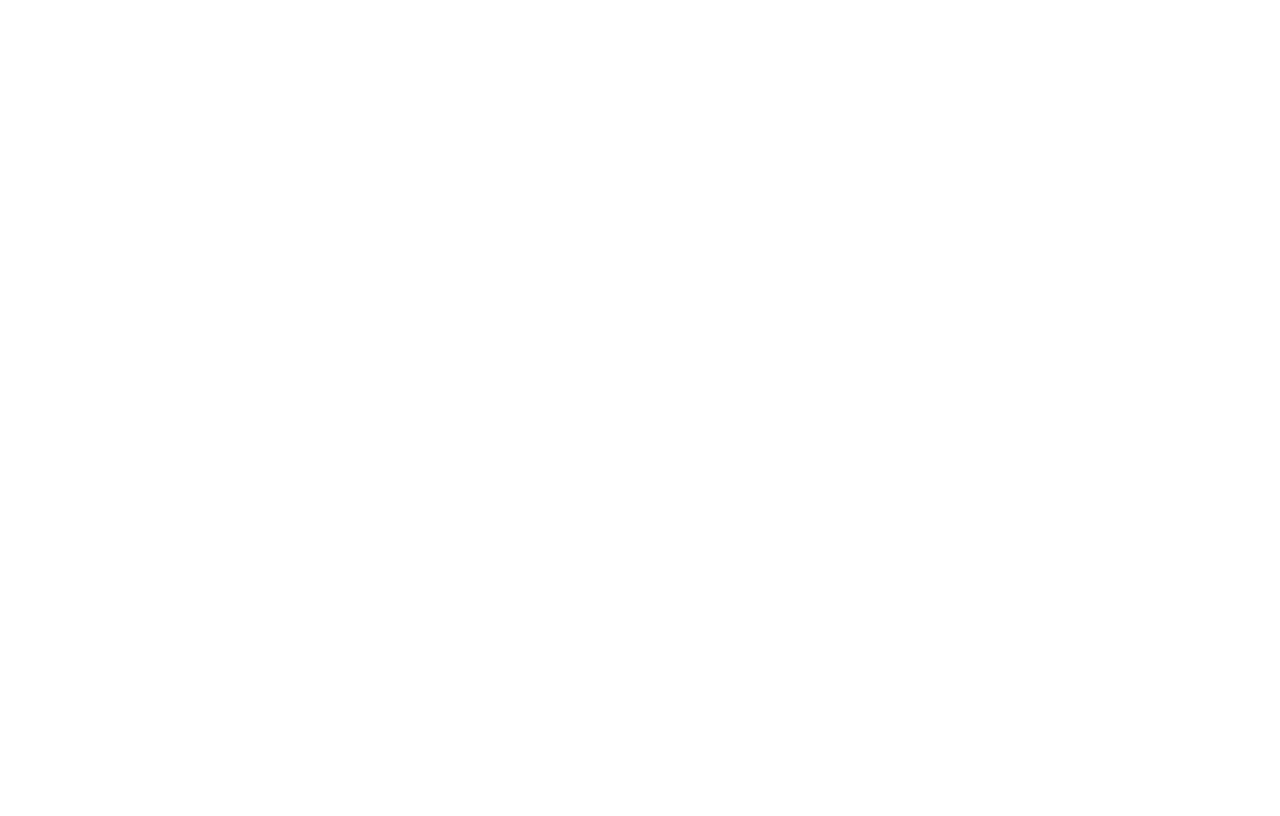
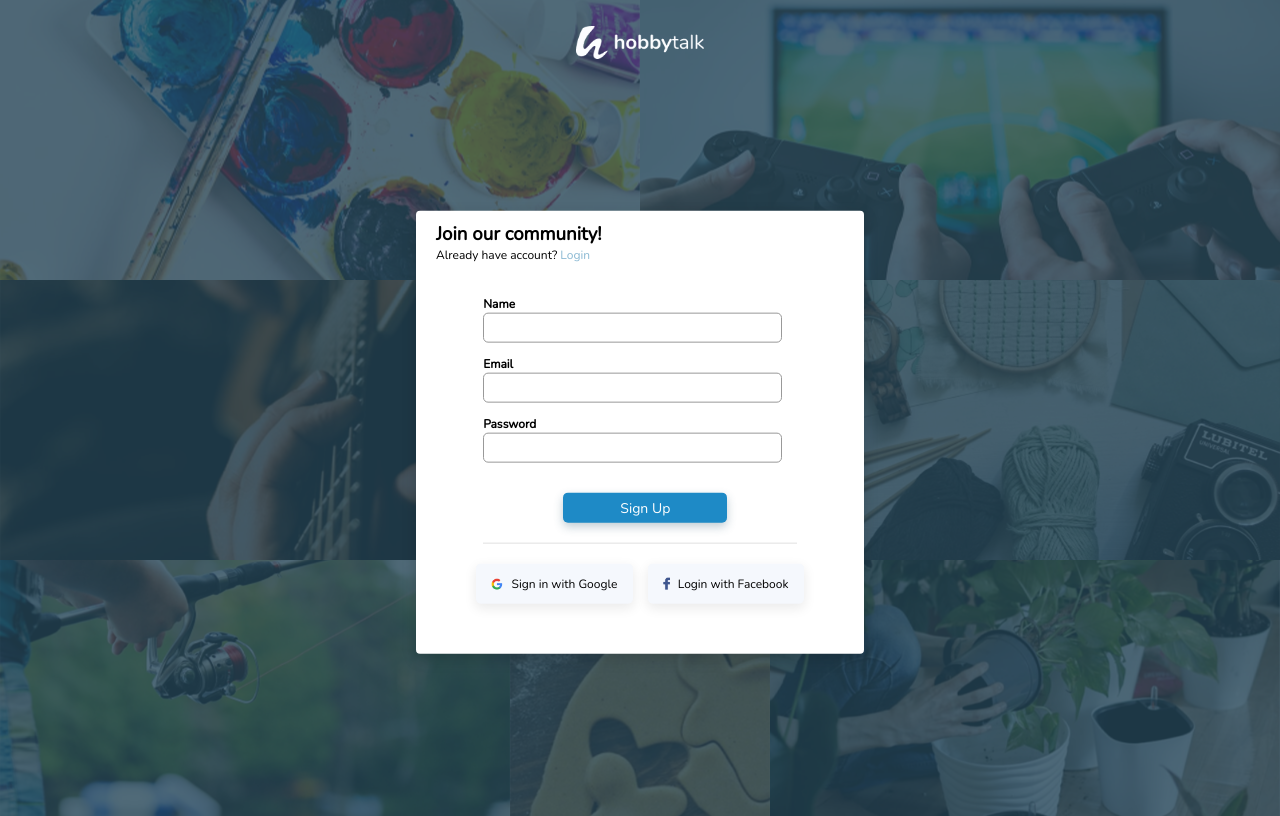
Before and after one commit to asepwildan/hobbytalks, a React (Create React App) app: page /register in a window 1280 px wide. Shown: the top 816 px of the page. Built offline with nearby package versions, Linux system fonts and the light colour scheme.

Commit message:
add route login register

```diff
--- a/src/pages/BackgroundPage/backgroundPage.js
+++ b/src/pages/BackgroundPage/backgroundPage.js
@@ -22,7 +22,7 @@
 export default function BackgroundPage() {
     return (
         <React.Fragment>
-            <Login />
+            {window.location.pathname === "/register" ? <Register /> : <Login />}
             <div className={styles.backgroundPageContainer} style={{ backgroundColor: "#254557" }}>
                 <img className={styles.logo} src={logo} alt="hobbytalk" />
                 <ul className={styles.backgroundImage}>
--- a/src/pages/homepage/homepage.js
+++ b/src/pages/homepage/homepage.js
@@ -1,4 +1,5 @@
 import React from "react";
+import { Link } from "react-router-dom";
 import Logo from "./img/logo.png";
 import Vector from "./img/Vector1.png";
 import Vector2 from "./img/Vector5.png";
@@ -23,8 +24,12 @@
                     <nav className={styles.homeNav}>
                         <img src={Logo} alt="logo" />
                         <div className={styles.homeButtonContainer}>
-                            <button>Login</button>
-                            <button>Signup</button>
+                            <Link to={`/login`} style={{ textDecoration: "none" }}>
+                                <button className={styles.buttonLoginHomepage}>Login</button>
+                            </Link>
+                            <Link to={`/register`} style={{ textDecoration: "none" }}>
+                                <button className={styles.buttonSignupHomepage}>Signup</button>
+                            </Link>
                         </div>
                     </nav>
                 </header>
--- a/src/pages/homepage/style/homepage.module.css
+++ b/src/pages/homepage/style/homepage.module.css
@@ -50,7 +50,7 @@
     padding: 10px 15px;
     width: 100px;
     border-radius: 4px;
-    border: none;
+
     box-shadow: rgba(41, 132, 182, 0.2) 0px 5px 15px;
     font-family: "Nunito", sans-serif;
     font-style: normal;
@@ -59,15 +59,26 @@
     cursor: pointer;
 }
 
-.homeButtonContainer button:first-child {
+.buttonLoginHomepage {
     background-color: #1e8ac6;
     color: #fff;
+    border: none;
+    transition-duration: 0.3s;
+    transition-property: transform;
+}
+.buttonLoginHomepage:active {
+    transform: scale(0.9);
 }
 
-.homeButtonContainer button:last-child {
+.buttonSignupHomepage {
     border: 1px solid #8f9fc9;
     background-color: #f5f8fd;
     color: #333333;
+    transition-duration: 0.3s;
+    transition-property: transform;
+}
+.buttonSignupHomepage:active {
+    transform: scale(0.9);
 }
 
 .homeContent {
--- a/src/routes/routes.js
+++ b/src/routes/routes.js
@@ -9,6 +9,7 @@
                 <Switch>
                     <Route exact path="/" component={Homepage} />
                     <Route path="/login" component={Backgroundpage} />
+                    <Route path="/register" component={Backgroundpage} />
                 </Switch>
             </Router>
         </BrowserRouter>
```
